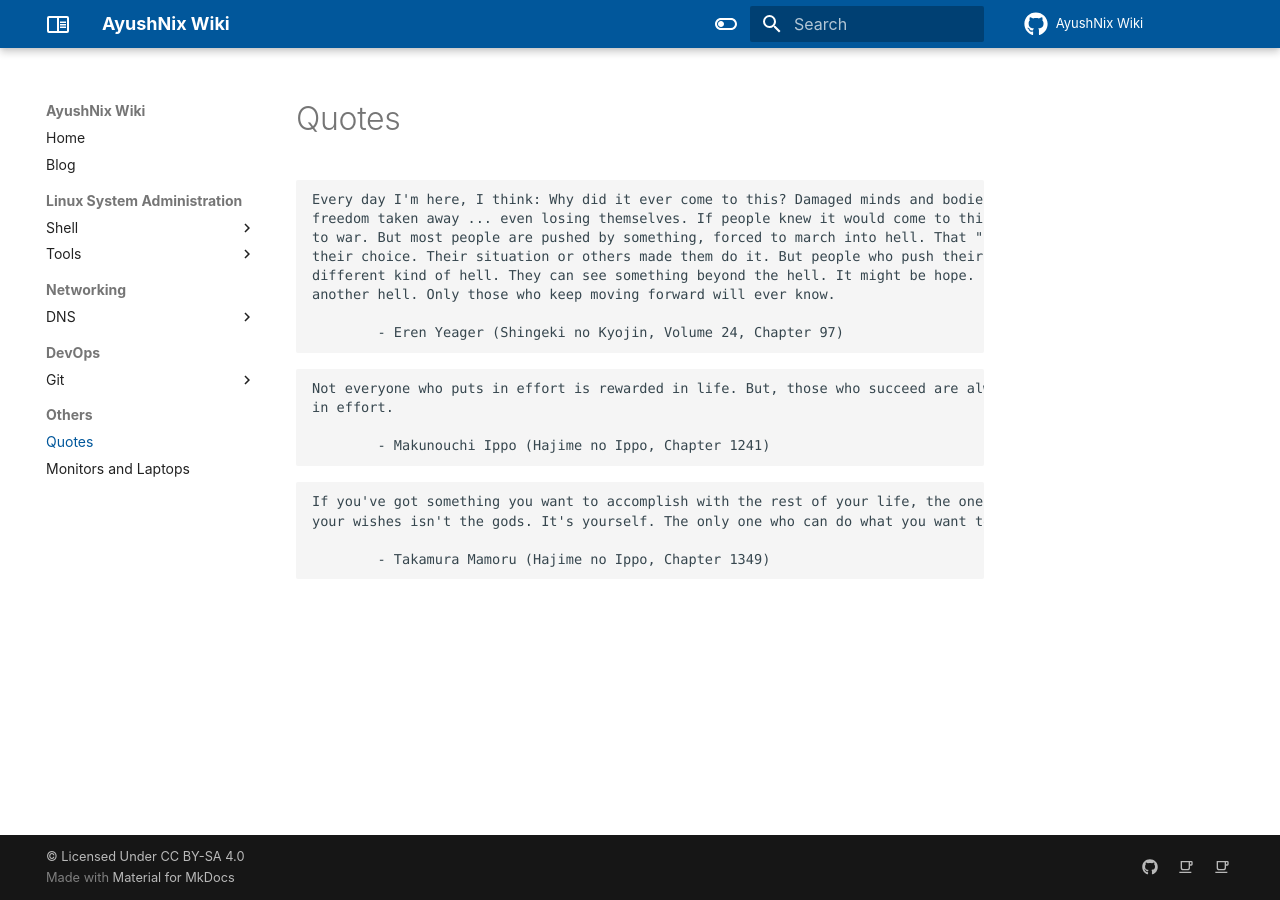
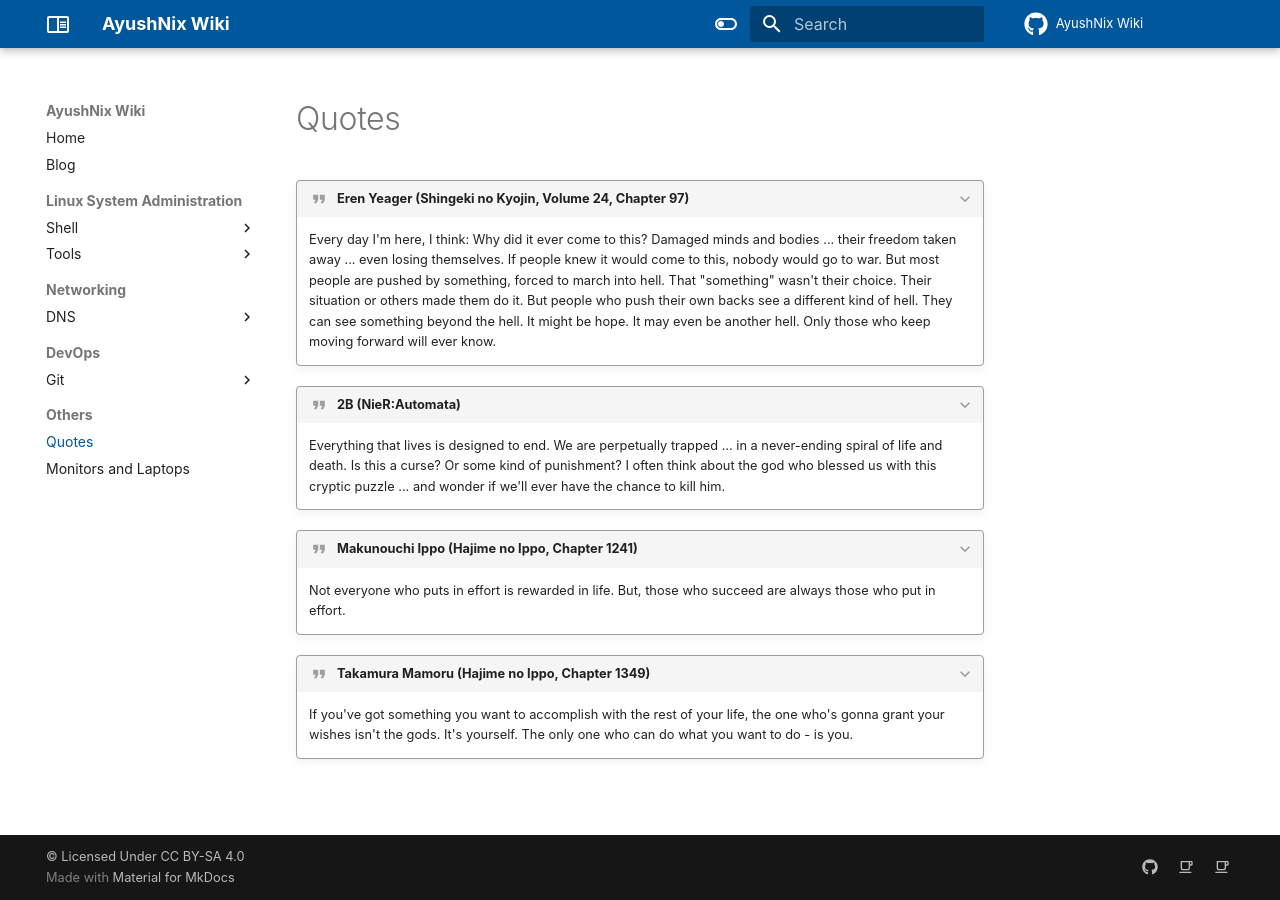
Before and after one commit to ayushnix/wiki, an MkDocs documentation site: the page built from docs/others/quotes.md, in a window 1280 px wide. Built offline with MkDocs 1.6.1 and Material for MkDocs 9.7.7, drawn with Linux system fonts in a browser that asks for light colours; comment, search, counter and statistics services are not loaded.

Commit message:
use mkdocs admonitions and add NieR quote

````diff
--- a/docs/others/quotes.md
+++ b/docs/others/quotes.md
@@ -4,27 +4,25 @@ summary: "A list of quotes I enjoy reading"
 date: 2021-09-19
 ---
 
-```
-Every day I'm here, I think: Why did it ever come to this? Damaged minds and bodies ... their
-freedom taken away ... even losing themselves. If people knew it would come to this, nobody would go
-to war. But most people are pushed by something, forced to march into hell. That "something" wasn't
-their choice. Their situation or others made them do it. But people who push their own backs see a
-different kind of hell. They can see something beyond the hell. It might be hope. It may even be
-another hell. Only those who keep moving forward will ever know.
+???+ quote "Eren Yeager (Shingeki no Kyojin, Volume 24, Chapter 97)"
+     Every day I'm here, I think: Why did it ever come to this? Damaged minds and bodies ... their
+     freedom taken away ... even losing themselves. If people knew it would come to this, nobody
+     would go to war. But most people are pushed by something, forced to march into hell. That
+     "something" wasn't their choice. Their situation or others made them do it. But people who push
+     their own backs see a different kind of hell. They can see something beyond the hell. It might
+     be hope. It may even be another hell. Only those who keep moving forward will ever know.
 
-        - Eren Yeager (Shingeki no Kyojin, Volume 24, Chapter 97)
-```
+???+ quote "2B (NieR:Automata)"
+     Everything that lives is designed to end. We are perpetually trapped ... in a never-ending
+     spiral of life and death. Is this a curse? Or some kind of punishment? I often think about the
+     god who blessed us with this cryptic puzzle ... and wonder if we'll ever have the chance to
+     kill him.
 
-```
-Not everyone who puts in effort is rewarded in life. But, those who succeed are always those who put
-in effort.
+???+ quote "Makunouchi Ippo (Hajime no Ippo, Chapter 1241)"
+     Not everyone who puts in effort is rewarded in life. But, those who succeed are always those
+     who put in effort.
 
-        - Makunouchi Ippo (Hajime no Ippo, Chapter 1241)
-```
-
-```
-If you've got something you want to accomplish with the rest of your life, the one who's gonna grant
-your wishes isn't the gods. It's yourself. The only one who can do what you want to do - is you.
-
-        - Takamura Mamoru (Hajime no Ippo, Chapter 1349)
-```
+???+ quote "Takamura Mamoru (Hajime no Ippo, Chapter 1349)"
+     If you've got something you want to accomplish with the rest of your life, the one who's gonna
+     grant your wishes isn't the gods. It's yourself. The only one who can do what you want to do -
+     is you.
````
